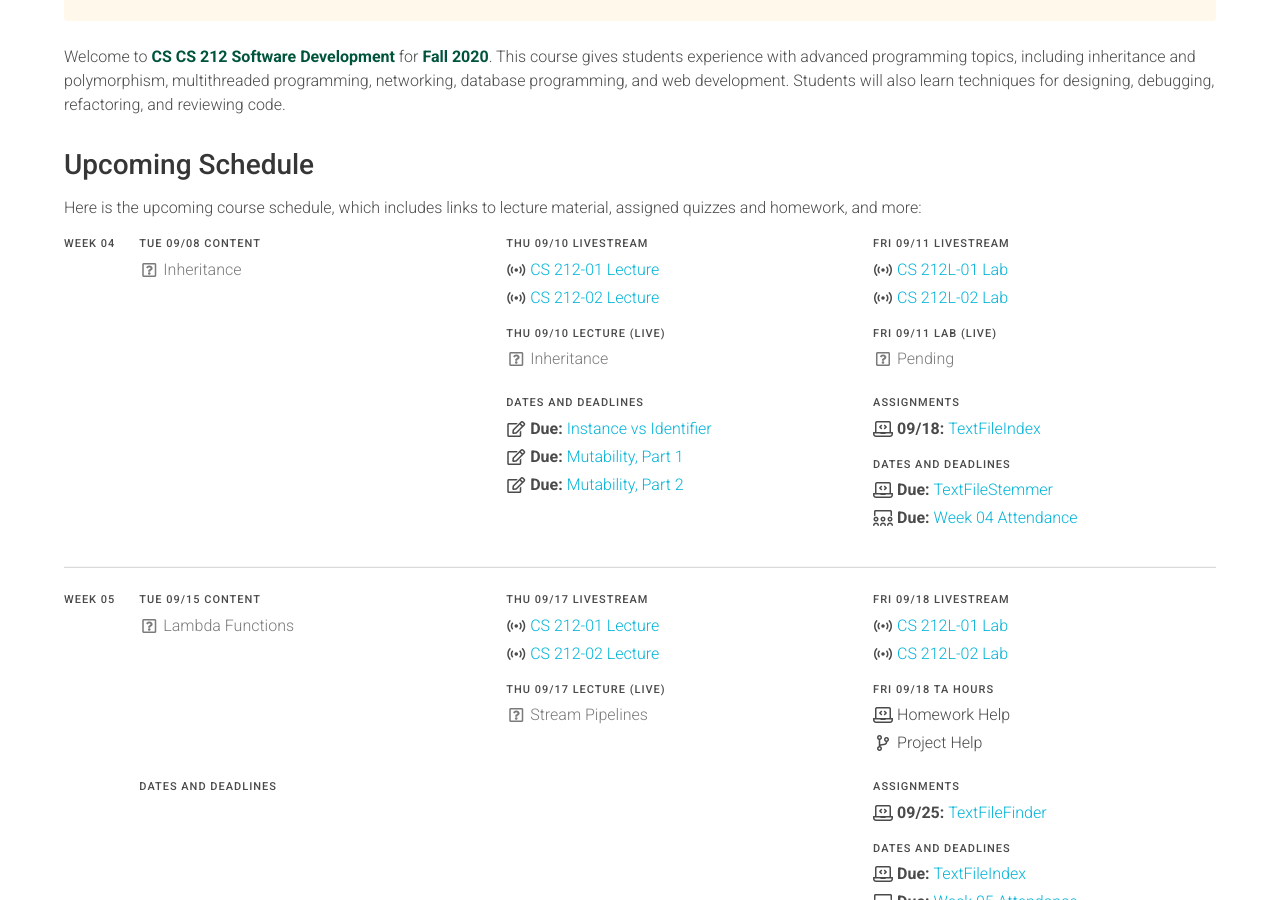
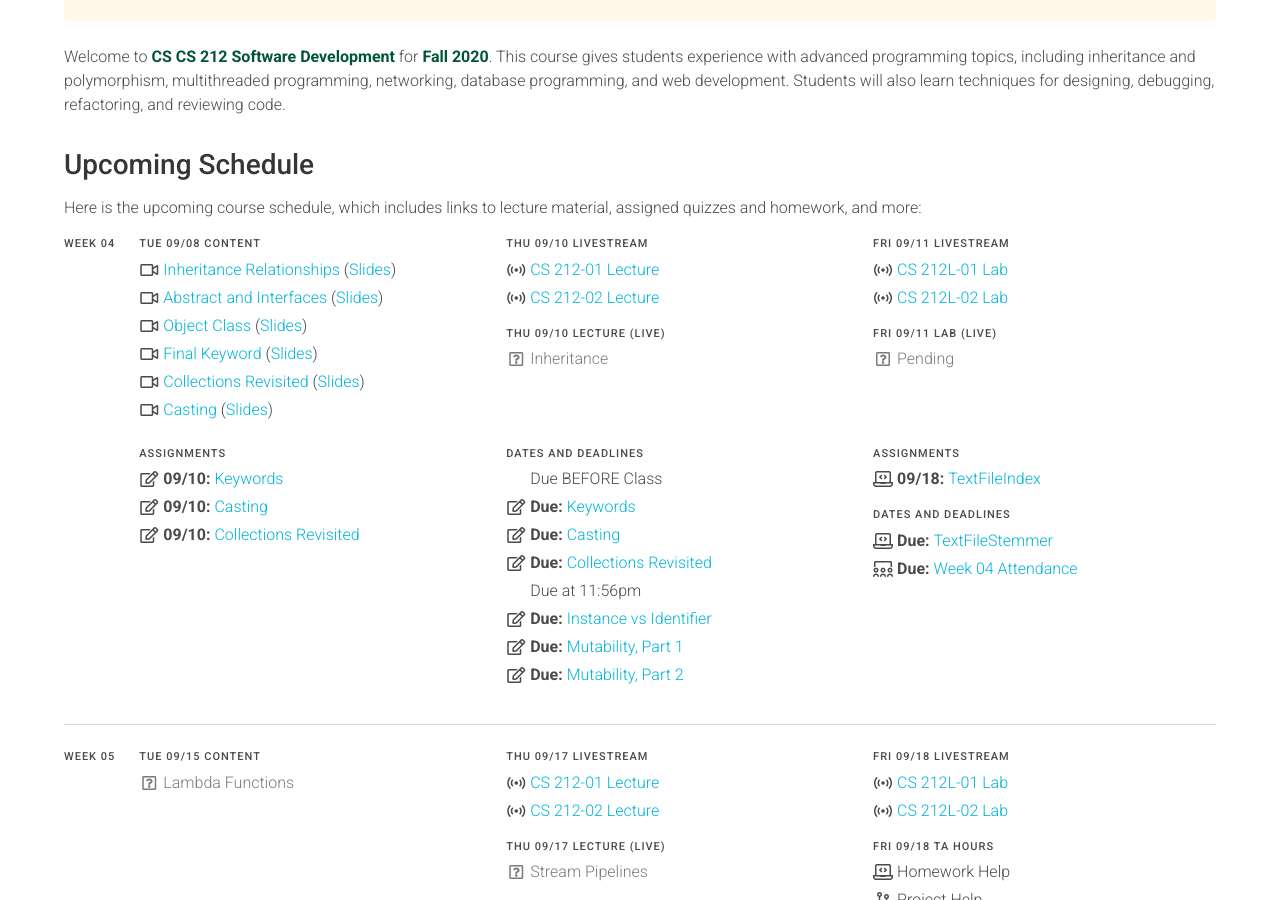
Before and after one commit to usf-cs212-fall2020/usf-cs212-fall2020.github.io, a Jekyll site: the page built from index.md, in a window 1280 px wide and 900 px high, scrolled down 441 px. Built offline with Jekyll 4.4.1, drawn with Linux system fonts in a browser that asks for light colours.

Commit message:
Adding inheritance content.

```diff
--- a/_data/schedule.yml
+++ b/_data/schedule.yml
@@ -605,8 +605,53 @@ weeks:
         sections:
           - label: 'Content'
             items:
-              - text: 'Inheritance'
-                type: 'has-text-grey'
+              - text: 'Inheritance Relationships'
+                icon: *icon_video
+                link: 'https://usfca.zoom.us/rec/share/y_2ePyejsyAG5Xjxij31T6gWCC7x1bc63FLmkWjWsjjw9OwLYzYkzLqO4TiW-hE.-GPxr6A7ZEviL6Dl?startTime=1599509001000'
+                more: '(<a href="https://docs.google.com/presentation/d/e/2PACX-1vRXMjoGijTyzIhE9b9eAumFCWhSoaSt4vNkgw8C7iW7ipU0j5yrNhy_GUX3eoPhtoJyOY1pMoYM6NmL/pub?start=false&loop=false&delayms=3000">Slides</a>)'
+
+              - text: 'Abstract and Interfaces'
+                icon: *icon_video
+                link: 'https://usfca.zoom.us/rec/share/_YTx-uoklKHpIK68p-LQyZkH7TyorP2G_R8EhwVpO6F-wklln9mo1JEv6-q-I0_-.e2enkbWH_LaE8As8?startTime=1599523352000'
+                more: '(<a href="https://docs.google.com/presentation/d/e/2PACX-1vR9VPazQo4HvtbOFqkuZXaAfABXH6tONhQU8lhK2PA1KHgvtLG9LTLgo5zc6P7PDXSw-3pCVhQfO3Cf/pub?start=false&loop=false&delayms=3000">Slides</a>)'
+
+              - text: 'Object Class'
+                icon: *icon_video
+                link: 'https://usfca.zoom.us/rec/share/KKKPDe20ynzvClTMU1wamguiQFtwlPyEIu1OR86jURQAXgVK1z4bANbd9D3PAq1w.cmKM7f5hgia1_XaO?startTime=1599522091000'
+                more: '(<a href="https://docs.google.com/presentation/d/e/2PACX-1vRpa4YoGGEdY-0J6au4DbviOM5OAVglFLqCu8uRRuSTQE_PsV3CHk_Gu272__xyPglnl5lBUaHSZZHb/pub?start=false&loop=false&delayms=3000">Slides</a>)'
+
+              - text: 'Final Keyword'
+                icon: *icon_video
+                link: 'https://usfca.zoom.us/rec/share/ihtkHsgKwDaL34Uelm0z15lMuI4YeN66yOB_bHbbZ5Yk0LI6Z6EBXaonZyEQg9NN.g30GWKHilLWbs7jG?startTime=1599512661000'
+                more: '(<a href="https://docs.google.com/presentation/d/e/2PACX-1vTod_L2MMgjoTuvQTp9QZWOtlwfOJXnhGSX6e9VM2FvDuxRSKcd9_BYEwMHMc9VheszlN9SRETgSapa/pub?start=false&loop=false&delayms=3000">Slides</a>)'
+
+              - text: 'Collections Revisited'
+                icon: *icon_video
+                link: 'https://usfca.zoom.us/rec/share/bHtM4l4E_Tc12fzZlrsgyCX9_XptTLuXzl-7p-BlmAgJ2GNj15Qg9bnS_JLA41lS.DgkIpW6lgdqvPGtA?startTime=1599519792000'
+                more: '(<a href="https://docs.google.com/presentation/d/e/2PACX-1vTCd-FZ8uJ4PHvrL_cxqUv-31Khz2oKkffWLux64w3wWiB-oDWndO3Hu7qaWYy1tOLiFIYjhy5915O9/pub?start=false&loop=false&delayms=3000">Slides</a>)'
+
+              - text: 'Casting'
+                icon: *icon_video
+                link: 'https://usfca.zoom.us/rec/share/ppQ8F0bvKDxYpGaa_9yB2f2CUQ6Yfz9ej79unJ4DOroBqbIa3KWIDlNPw-auzL1W.VW3TMXog9gE0K0xv?startTime=1599510921000'
+                more: '(<a href="https://docs.google.com/presentation/d/e/2PACX-1vTAHr90z-dzSHJaNCkwEXIeW_fjbzb_kdY7Upztiajk035Hurj-eeD3ks8sII6PQRoOGtEAkGcGlnoW/pub?start=false&loop=false&delayms=3000">Slides</a>)'
+
+          - label: 'Assignments'
+            dates: true
+            items:
+              - text: 'Keywords'
+                icon: *icon_quiz
+                link: 'https://usfca.instructure.com/courses/1594619/quizzes/2364181'
+                date: 2020-09-10
+
+              - text: 'Casting'
+                icon: *icon_quiz
+                link: 'https://usfca.instructure.com/courses/1594619/quizzes/2364185'
+                date: 2020-09-10
+
+              - text: 'Collections Revisited'
+                icon: *icon_quiz
+                link: 'https://usfca.instructure.com/courses/1594619/quizzes/2364167'
+                date: 2020-09-10
 
       - date: 2020-09-10
         sections:
@@ -623,6 +668,27 @@ weeks:
           - label: 'Dates and Deadlines'
             dates: true
             items:
+              - text: 'Due BEFORE Class'
+                icon: *icon_nothing
+
+              - text: 'Keywords'
+                icon: *icon_quiz
+                link: 'https://usfca.instructure.com/courses/1594619/quizzes/2364181'
+                date: 2020-09-10
+
+              - text: 'Casting'
+                icon: *icon_quiz
+                link: 'https://usfca.instructure.com/courses/1594619/quizzes/2364185'
+                date: 2020-09-10
+
+              - text: 'Collections Revisited'
+                icon: *icon_quiz
+                link: 'https://usfca.instructure.com/courses/1594619/quizzes/2364167'
+                date: 2020-09-10
+
+              - text: 'Due at 11:56pm'
+                icon: *icon_nothing
+
               - text: 'Instance vs Identifier'
                 icon: *icon_quiz
                 date: 2020-09-10
```
